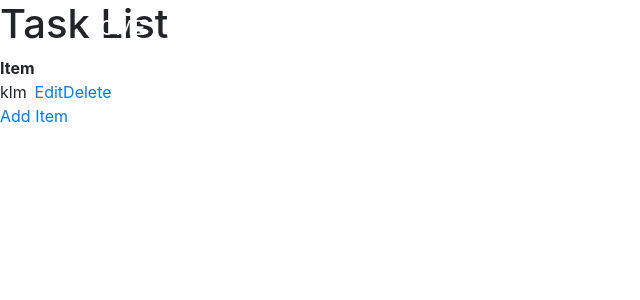
After one commit to gesicagoron/Planner, a Django app: page /task_list/ in a window 1280 px wide. The commit adds this page. Shown: the top 300 px of the page, without its empty margins (0-640 px from the left). Run offline with Django 4.2, Linux system fonts and the light colour scheme; data comes from the database, SQL or seed files in the repository; both versions use the stored data as it was after the commit; some libraries are stand-ins or nearby versions.

Commit message:
to-do list (create, edit, delete)

```diff
--- a/Planner/urls.py
+++ b/Planner/urls.py
@@ -28,6 +28,7 @@ urlpatterns = [
     path('login1/', auth_views.LoginView.as_view(template_name='users/login1.html'), name='login1'),
     path('logout/', auth_views.LogoutView.as_view(template_name='users/logout.html'), name='logout'),
     path('', include('login.urls')),
+    path('', include('users.urls')),
 ]
 
 
--- a/login/templates/login/base.html
+++ b/login/templates/login/base.html
@@ -41,15 +41,15 @@
                         {% if user.is_authenticated %}
                             <a class="nav-item nav-link" href="{% url 'login-about' %}">ABOUT</a>
                             <a class="nav-item nav-link" href="{% url 'login-destinations' %}">DESTINATIONS</a>
-                            <a class="nav-item nav-link" href="{% url 'login-about' %}">ITINERARY</a>
+                            <a class="nav-item nav-link" href="{% url 'task_list' %}">ITINERARY</a>
                             <a class="nav-item nav-link" href="{% url 'login-post' %}">POSTS</a>
                             <a class="nav-item nav-link" href="{% url 'post-create' %}">NEW POST</a>
                             <a class="nav-item nav-link" href="{% url 'profile' %}">PROFILE</a>
                             <a class="nav-item nav-link" href="{% url 'logout' %}">LOG OUT</a>
                         {% else %}
                             <a class="nav-item nav-link" href="{% url 'login-about' %}">ABOUT</a>
-                            <a class="nav-item nav-link" href="{% url 'login-about' %}">DESTINATIONS</a>
-                            <a class="nav-item nav-link" href="{% url 'login-about' %}">ITINERARY</a>
+                            <a class="nav-item nav-link" href="{% url 'login-destinations' %}">DESTINATIONS</a>
+                            <a class="nav-item nav-link" href="{% url 'task_list' %}">ITINERARY</a>
                             <a class="nav-item nav-link" href="{% url 'login1' %}">LOGIN</a>
                             <a class="nav-item nav-link" href="{% url 'register' %}">REGISTER</a>
                         {% endif %}
--- a/login/views.py
+++ b/login/views.py
@@ -100,3 +100,6 @@ def like_post(request, pk):
     else:
         post.likes.add(request.user)
     return redirect('post-detail', pk=pk)
+
+def task_list(request):
+    return render(request, 'login/task_list.html', {'title': 'Tasks'})
--- a/users/admin.py
+++ b/users/admin.py
@@ -1,5 +1,7 @@
 from django.contrib import admin
 from .models import Profile
+from .models import Task
 
 admin.site.register(Profile)
+admin.site.register(Task)
 # Register your models here.
--- a/users/models.py
+++ b/users/models.py
@@ -19,3 +19,17 @@ class Profile(models.Model):
             output_size = (300, 300)
             img.thumbnail(output_size)
             img.save(self.image.path)
+
+
+class Task(models.Model):
+    user = models.ForeignKey(User, on_delete=models.CASCADE,null=True,blank=True)
+    title = models.CharField(max_length=200)
+    description = models.TextField(null=True,blank=True)
+    complete = models.BooleanField(default=False)
+    create = models.DateTimeField(auto_now_add=True)
+
+    def __str__(self):
+        return self.title
+
+    class Meta:
+        ordering = ['complete']
--- /dev/null
+++ b/users/templates/users/task_list.html
@@ -0,0 +1,22 @@
+{% extends "login/base.html" %}
+{% block content %}
+<h1>Task List</h1>
+<table>
+    <tr>
+        <th>Item</th>
+        <th></th>
+        <th></th>
+    </tr>
+    {% for task in tasks %}
+    <tr>
+        <td>{{ task.title }}</td>
+        <td><a href="{%url 'task_list'%}"></a></td>
+        <td><a href="{% url 'task-update' pk=task.pk %}">Edit</a></td>
+        <td><a href="{% url 'task-delete' task.id %}">Delete</a></td>
+    </tr>
+    {% empty %}
+        <h3>No tasks yet.</h3>
+    {% endfor %}
+</table>
+<a href ="{%url 'task-create' %}">Add Item </a>
+{% endblock content %}
--- /dev/null
+++ b/users/urls.py
@@ -0,0 +1,10 @@
+from django.urls import path
+from .views import TaskListView, TaskCreate, TaskUpdate, DeleteView
+from . import views
+
+urlpatterns = [
+     path('task_list/', TaskListView.as_view(), name='task_list'),
+     path('task-create/', TaskCreate.as_view(), name='task-create'),
+     path('task-update/<int:pk>', TaskUpdate.as_view(), name='task-update'),
+     path('task-delete/<int:pk>', DeleteView.as_view(), name='task-delete'),
+]
--- a/users/views.py
+++ b/users/views.py
@@ -2,7 +2,10 @@ from django.shortcuts import render, redirect
 from django.contrib import messages
 from django.contrib.auth.decorators import login_required
 from .forms import UserRegisterForm, UserUpdateForm, ProfileUpdateForm
-
+from django.views.generic.list import ListView
+from .models import Task
+from django.views.generic.edit import CreateView, UpdateView, DeleteView
+from django.urls import reverse_lazy
 
 def register(request):
     if request.method == 'POST':
@@ -40,3 +43,23 @@ def profile(request):
     }
 
     return render(request, 'users/profile.html', context)
+
+class TaskListView(ListView):
+    model = Task
+    template_name = 'users/task_list.html'  # Replace with your template name
+    context_object_name = 'tasks'
+
+class TaskCreate(CreateView):
+    model = Task
+    fields = '__all__'
+    success_url = reverse_lazy('task_list')
+
+class TaskUpdate(UpdateView):
+    model = Task
+    fields = '__all__'
+    success_url = reverse_lazy('task_list')
+
+class DeleteView(DeleteView):
+    model = Task
+    context_object_name = 'tasks'
+    success_url = reverse_lazy('task_list')
```
Also changed, not shown: login/templates/login/destinations.html (+42 -4 lines), users/templates/users/task_confirm_delete.html (added, +9 -0 lines), users/templates/users/task_form.html (added, +10 -0 lines), db.sqlite3, users/migrations/0002_task.py (added).
